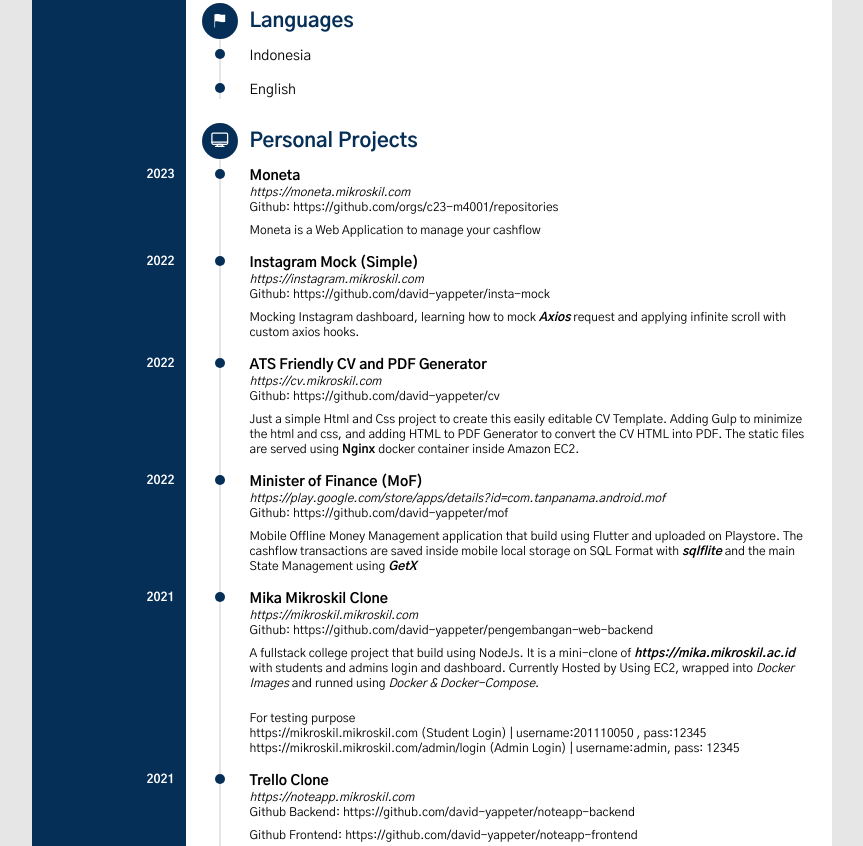
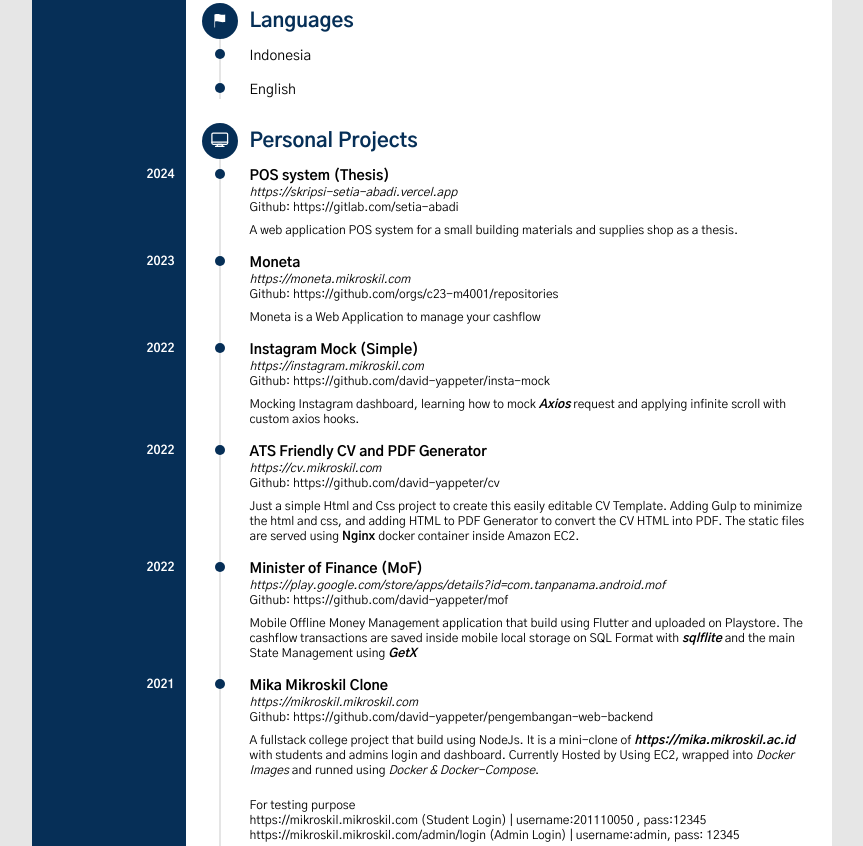
Before and after one commit to david-yappeter/CV, a website: page index.html in a window 1280 px wide. Shown: the part 1335-2181 px from the top of the page, without its empty margins (208-1071 px from the left). Drawn offline with Linux system fonts and the light colour scheme.

Commit message:
feat: update cv

```diff
--- a/index.html
+++ b/index.html
@@ -392,6 +392,28 @@
             <!-- begin::Personal Projects Item -->
             <li>
               <a
+                href="https://skripsi-setia-abadi.vercel.app"
+                class="link-hover"
+                target="_blank"
+                rel="noopener noreferrer">
+                <div class="dot-before aside-content" data-content="2024">
+                  <p class="small-title">POS system (Thesis)</p>
+                  <p class="small-subtitle">
+                    <i>https://skripsi-setia-abadi.vercel.app</i>
+                  </p>
+                  <a href="https://github.com/orgs/c23-m4001/repositories" class="link-hover" target="_blank" rel="noopener noreferrer"
+                    ><p class="small-subtitle mb-small">Github: https://gitlab.com/setia-abadi</p></a
+                  >
+                  <p class="small-subtitle">
+                    A web application POS system for a small building materials and supplies shop as a thesis.
+                  </p>
+                </div>
+              </a>
+            </li>
+            <!-- end::Personal Projects Item -->
+            <!-- begin::Personal Projects Item -->
+            <li>
+              <a
                 href="https://moneta.mikroskil.com"
                 class="link-hover"
                 target="_blank"
```
Also changed, not shown: dist/index.html.
